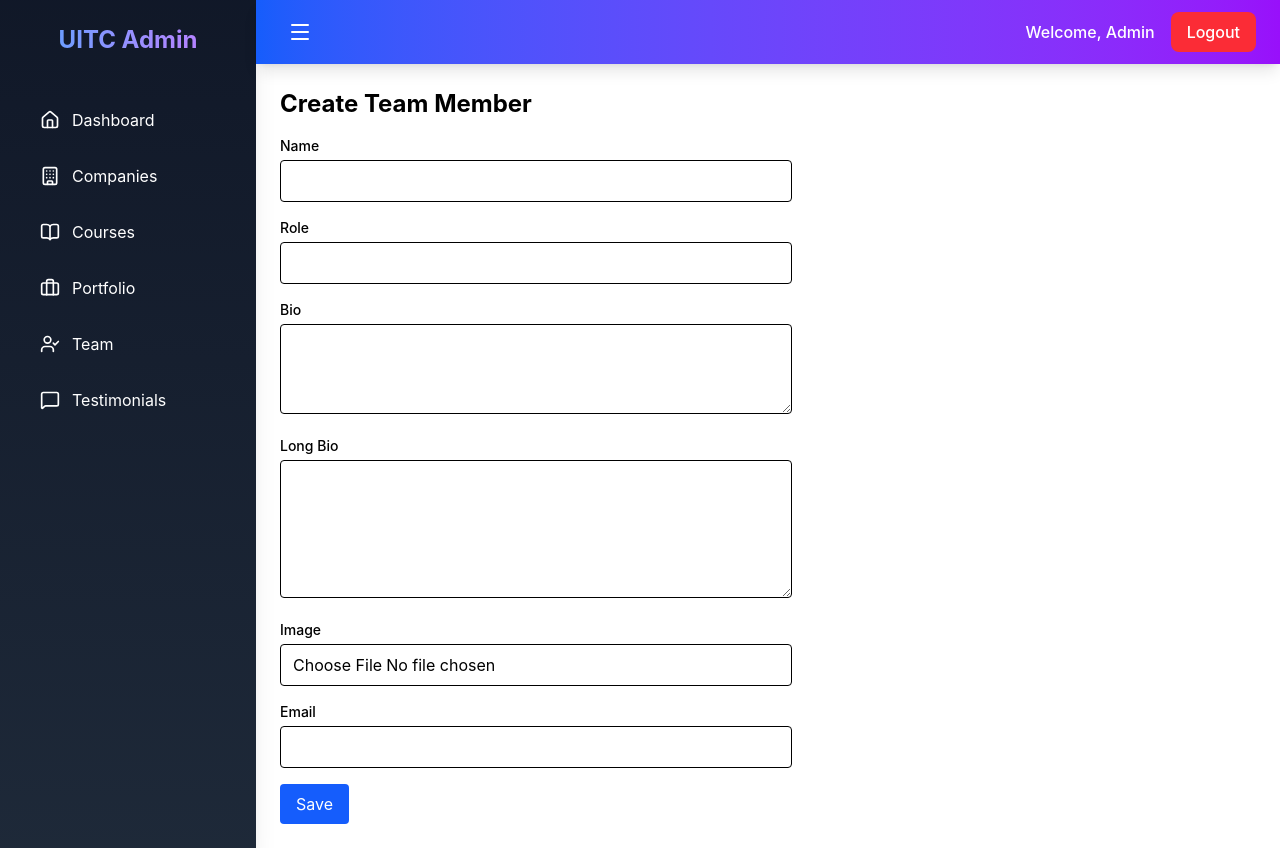
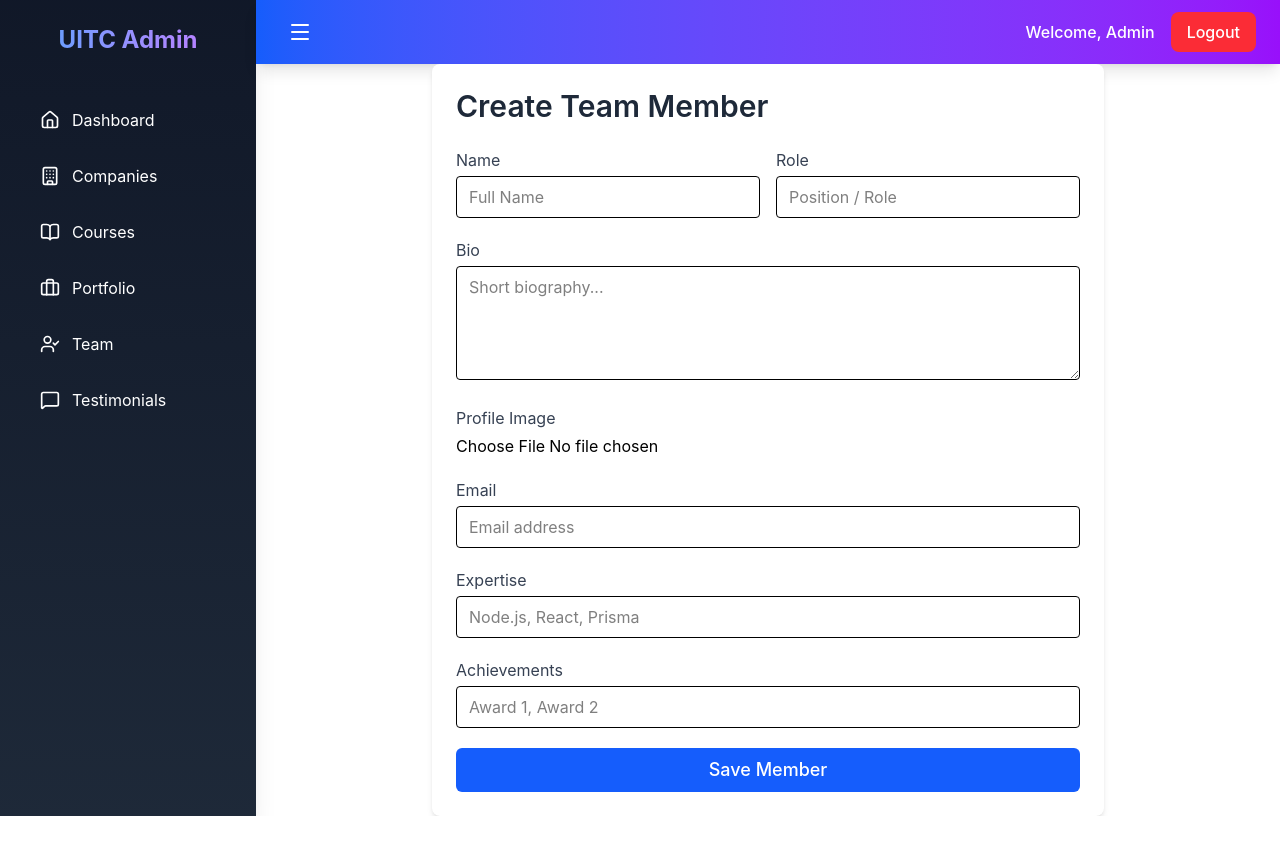
Before and after one commit to AbdulazizErgashev/uitc-admin, a React (Vite) app: page /team/create in a window 1280 px wide. After the commit the page ends 816 px from the top, so only its background shows below. Built offline with nearby package versions, Linux system fonts and the light colour scheme; no server answers; sample sign-in values are in the browser's storage.

Commit message:
problems on uploading image and submitting expertise of members fixed and updated

```diff
--- a/src/hooks/useTeam.js
+++ b/src/hooks/useTeam.js
@@ -1,22 +1,29 @@
-import { useQuery, useMutation, useQueryClient } from '@tanstack/react-query';
-import { getTeam, getTeamMember, createTeamMember, updateTeamMember, deleteTeamMember } from '../api/team';
-import toast from 'react-hot-toast';
+import { useQuery, useMutation, useQueryClient } from "@tanstack/react-query";
+import {
+  getTeam,
+  getTeamMember,
+  createTeamMember,
+  updateTeamMember,
+  deleteTeamMember,
+} from "../api/team";
+import toast from "react-hot-toast";
 
 // Get team list
 export const useTeam = () => {
   return useQuery({
-    queryKey: ['team'],
+    queryKey: ["team"],
     queryFn: getTeam,
-    select: (data) => Array.isArray(data) ? data : data?.data || [],
+    select: (data) => (Array.isArray(data) ? data : data?.data || []),
   });
 };
 
 // Get single team member
 export const useTeamMember = (id) => {
   return useQuery({
-    queryKey: ['teamMember', id],
+    queryKey: ["teamMember", id],
     queryFn: () => getTeamMember(id),
     enabled: !!id,
+    select: (data) => data, // MUHIM
   });
 };
 
@@ -26,11 +33,13 @@ export const useCreateTeamMember = () => {
   return useMutation({
     mutationFn: createTeamMember,
     onSuccess: () => {
-      queryClient.invalidateQueries({ queryKey: ['team'] });
-      toast.success('Team member created successfully');
+      queryClient.invalidateQueries({ queryKey: ["team"] });
+      toast.success("Team member created successfully");
     },
     onError: (error) => {
-      toast.error(error.response?.data?.message || 'Failed to create team member');
+      toast.error(
+        error.response?.data?.message || "Failed to create team member",
+      );
     },
   });
 };
@@ -41,12 +50,14 @@ export const useUpdateTeamMember = () => {
   return useMutation({
     mutationFn: ({ id, data }) => updateTeamMember(id, data),
     onSuccess: () => {
-      queryClient.invalidateQueries({ queryKey: ['team'] });
-      queryClient.invalidateQueries({ queryKey: ['teamMember'] });
-      toast.success('Team member updated successfully');
+      queryClient.invalidateQueries({ queryKey: ["team"] });
+      queryClient.invalidateQueries({ queryKey: ["teamMember"] });
+      toast.success("Team member updated successfully");
     },
     onError: (error) => {
-      toast.error(error.response?.data?.message || 'Failed to update team member');
+      toast.error(
+        error.response?.data?.message || "Failed to update team member",
+      );
     },
   });
 };
@@ -57,11 +68,13 @@ export const useDeleteTeamMember = () => {
   return useMutation({
     mutationFn: deleteTeamMember,
     onSuccess: () => {
-      queryClient.invalidateQueries({ queryKey: ['team'] });
-      toast.success('Team member deleted successfully');
+      queryClient.invalidateQueries({ queryKey: ["team"] });
+      toast.success("Team member deleted successfully");
     },
     onError: (error) => {
-      toast.error(error.response?.data?.message || 'Failed to delete team member');
+      toast.error(
+        error.response?.data?.message || "Failed to delete team member",
+      );
     },
   });
 };
--- a/src/pages/Team/TeamForm.jsx
+++ b/src/pages/Team/TeamForm.jsx
@@ -1,27 +1,45 @@
-import React, { useEffect, useState } from 'react';
-import { useForm } from 'react-hook-form';
-import { zodResolver } from '@hookform/resolvers/zod';
-import { useParams, useNavigate } from 'react-router-dom';
-import { TeamMemberSchema } from '../../utils/validationSchemas';
-import { useTeamMember, useCreateTeamMember, useUpdateTeamMember } from '../../hooks/useTeam';
+import React, { useEffect, useState } from "react";
+import { useForm } from "react-hook-form";
+import { zodResolver } from "@hookform/resolvers/zod";
+import { useParams, useNavigate } from "react-router-dom";
+import { TeamMemberSchema } from "../../utils/validationSchemas";
+import {
+  useTeamMember,
+  useCreateTeamMember,
+  useUpdateTeamMember,
+} from "../../hooks/useTeam";
 
 export default function TeamForm() {
   const { id } = useParams();
   const navigate = useNavigate();
   const isEdit = !!id;
+
   const [imageFile, setImageFile] = useState(null);
+  const [preview, setPreview] = useState(null);
 
-  const { data: member } = useTeamMember(id);
+  const { data: memberData } = useTeamMember(id);
+  const member = memberData?.data;
+
   const createMutation = useCreateTeamMember();
   const updateMutation = useUpdateTeamMember();
 
-  const { register, handleSubmit, formState: { errors }, reset, setValue } = useForm({
+  const {
+    register,
+    handleSubmit,
+    formState: { errors },
+    reset,
+  } = useForm({
     resolver: zodResolver(TeamMemberSchema),
   });
 
   useEffect(() => {
     if (isEdit && member) {
-      reset(member);
+      reset({
+        ...member,
+        expertise: member.expertise?.join(", ") || "",
+        achievements: member.achievements?.join(", ") || "",
+      });
+      setPreview(member.image);
     }
   }, [member, isEdit, reset]);
 
@@ -29,77 +47,149 @@ export default function TeamForm() {
     const file = e.target.files[0];
     if (file) {
       setImageFile(file);
+      setPreview(URL.createObjectURL(file));
     }
   };
 
   const onSubmit = (data) => {
-    if (!imageFile) {
-      alert('Image faylini tanlang!');
-      return;
+    const formData = new FormData();
+
+    if (data.expertise) {
+      data.expertise = data.expertise
+        .split(",")
+        .map((v) => v.trim())
+        .filter(Boolean);
     }
-    const formData = new FormData();
-    Object.keys(data).forEach(key => {
-      if (data[key]) formData.append(key, data[key]);
+    if (data.achievements) {
+      data.achievements = data.achievements
+        .split(",")
+        .map((v) => v.trim())
+        .filter(Boolean);
+    }
+
+    Object.keys(data).forEach((key) => {
+      if (data[key] !== undefined && data[key] !== "") {
+        if (Array.isArray(data[key])) {
+          data[key].forEach((item) => formData.append(`${key}[]`, item));
+        } else {
+          formData.append(key, data[key]);
+        }
+      }
     });
-    formData.append('image', imageFile);
+
+    if (imageFile) formData.append("image", imageFile);
 
     if (isEdit) {
-      updateMutation.mutate({ id, data: formData }, {
-        onSuccess: () => navigate('/team'),
-      });
+      updateMutation.mutate(
+        { id, data: formData },
+        { onSuccess: () => navigate("/team") },
+      );
     } else {
-      createMutation.mutate(formData, {
-        onSuccess: () => navigate('/team'),
-      });
+      createMutation.mutate(formData, { onSuccess: () => navigate("/team") });
     }
   };
 
   return (
-    <div className="p-6">
-      <h1 className="text-2xl font-bold mb-4">{isEdit ? 'Edit Team Member' : 'Create Team Member'}</h1>
-      <form onSubmit={handleSubmit(onSubmit)} className="max-w-lg">
-        <div className="mb-4">
-          <label className="block text-sm font-medium mb-1">Name</label>
-          <input {...register('name')} className="w-full px-3 py-2 border rounded" />
-          {errors.name && <p className="text-red-500 text-sm">{errors.name.message}</p>}
+    <div className="p-6 max-w-2xl mx-auto bg-white shadow-md rounded-lg">
+      <h1 className="text-3xl font-semibold mb-6 text-gray-800">
+        {isEdit ? "Edit Team Member" : "Create Team Member"}
+      </h1>
+
+      <form onSubmit={handleSubmit(onSubmit)} className="space-y-5">
+        {/* NAME & ROLE */}
+        <div className="grid grid-cols-1 md:grid-cols-2 gap-4">
+          <div>
+            <label className="block text-gray-700 mb-1">Name</label>
+            <input
+              {...register("name")}
+              placeholder="Full Name"
+              className="w-full border rounded px-3 py-2 focus:ring-2 focus:ring-blue-400 focus:outline-none"
+            />
+            {errors.name && (
+              <p className="text-red-500 text-sm mt-1">{errors.name.message}</p>
+            )}
+          </div>
+          <div>
+            <label className="block text-gray-700 mb-1">Role</label>
+            <input
+              {...register("role")}
+              placeholder="Position / Role"
+              className="w-full border rounded px-3 py-2 focus:ring-2 focus:ring-blue-400 focus:outline-none"
+            />
+            {errors.role && (
+              <p className="text-red-500 text-sm mt-1">{errors.role.message}</p>
+            )}
+          </div>
         </div>
-        <div className="mb-4">
-          <label className="block text-sm font-medium mb-1">Role</label>
-          <input {...register('role')} className="w-full px-3 py-2 border rounded" />
-          {errors.role && <p className="text-red-500 text-sm">{errors.role.message}</p>}
+
+        {/* BIO */}
+        <div>
+          <label className="block text-gray-700 mb-1">Bio</label>
+          <textarea
+            {...register("bio")}
+            placeholder="Short biography..."
+            rows={4}
+            className="w-full border rounded px-3 py-2 focus:ring-2 focus:ring-blue-400 focus:outline-none"
+          />
         </div>
-        <div className="mb-4">
-          <label className="block text-sm font-medium mb-1">Bio</label>
-          <textarea {...register('bio')} className="w-full px-3 py-2 border rounded" rows="3" />
-          {errors.bio && <p className="text-red-500 text-sm">{errors.bio.message}</p>}
-        </div>
-        <div className="mb-4">
-          <label className="block text-sm font-medium mb-1">Long Bio</label>
-          <textarea {...register('long_bio')} className="w-full px-3 py-2 border rounded" rows="5" />
-          {errors.long_bio && <p className="text-red-500 text-sm">{errors.long_bio.message}</p>}
-        </div>
-        <div className="mb-4">
-          <label className="block text-sm font-medium mb-1">Image</label>
+
+        {/* IMAGE UPLOAD */}
+        <div>
+          <label className="block text-gray-700 mb-1">Profile Image</label>
           <input
             type="file"
-            accept="image/*"
             onChange={handleFileChange}
-            className="w-full px-3 py-2 border rounded"
+            className="block w-full"
           />
-          {imageFile && <p className="text-sm text-gray-600">Selected: {imageFile.name}</p>}
+          {preview && (
+            <img
+              src={preview}
+              alt="preview"
+              className="w-32 h-32 object-cover rounded-full mt-3 border"
+            />
+          )}
         </div>
-        <div className="mb-4">
-          <label className="block text-sm font-medium mb-1">Email</label>
-          <input type="email" {...register('email')} className="w-full px-3 py-2 border rounded" />
-          {errors.email && <p className="text-red-500 text-sm">{errors.email.message}</p>}
+
+        {/* EMAIL */}
+        <div>
+          <label className="block text-gray-700 mb-1">Email</label>
+          <input
+            type="email"
+            {...register("email")}
+            placeholder="Email address"
+            className="w-full border rounded px-3 py-2 focus:ring-2 focus:ring-blue-400 focus:outline-none"
+          />
         </div>
-        {/* Add more fields as needed */}
+
+        {/* EXPERTISE */}
+        <div>
+          <label className="block text-gray-700 mb-1">Expertise</label>
+          <input
+            {...register("expertise")}
+            placeholder="Node.js, React, Prisma"
+            className="w-full border rounded px-3 py-2 focus:ring-2 focus:ring-blue-400 focus:outline-none"
+          />
+        </div>
+
+        {/* ACHIEVEMENTS */}
+        <div>
+          <label className="block text-gray-700 mb-1">Achievements</label>
+          <input
+            {...register("achievements")}
+            placeholder="Award 1, Award 2"
+            className="w-full border rounded px-3 py-2 focus:ring-2 focus:ring-blue-400 focus:outline-none"
+          />
+        </div>
+
+        {/* SUBMIT BUTTON */}
         <button
           type="submit"
-          className="bg-blue-600 text-white px-4 py-2 rounded hover:bg-blue-700"
           disabled={createMutation.isLoading || updateMutation.isLoading}
+          className="w-full bg-blue-600 hover:bg-blue-700 text-white py-2 rounded-md text-lg font-medium transition"
         >
-          {createMutation.isLoading || updateMutation.isLoading ? 'Saving...' : 'Save'}
+          {createMutation.isLoading || updateMutation.isLoading
+            ? "Saving..."
+            : "Save Member"}
         </button>
       </form>
     </div>
--- a/src/pages/Team/TeamList.jsx
+++ b/src/pages/Team/TeamList.jsx
@@ -1,28 +1,51 @@
-import React, { useState } from 'react';
-import { useTeam, useDeleteTeamMember } from '../../hooks/useTeam';
-import Table from '../../components/Table';
-import { Link } from 'react-router-dom';
-import Modal from '../../components/Modal';
+import React, { useState } from "react";
+import { useTeam, useDeleteTeamMember } from "../../hooks/useTeam";
+import Table from "../../components/Table";
+import { Link } from "react-router-dom";
+import Modal from "../../components/Modal";
 
 export default function TeamList() {
-  const [deleteModal, setDeleteModal] = useState({ isOpen: false, member: null });
+  const [deleteModal, setDeleteModal] = useState({
+    isOpen: false,
+    member: null,
+  });
 
   const { data: team, isLoading, error, isError } = useTeam();
   const deleteTeamMutation = useDeleteTeamMember();
 
   const columns = [
-    { header: 'Name', key: 'name' },
-    { header: 'Role', key: 'role' },
-    { header: 'Email', key: 'email' },
-    { header: 'Bio', render: (row) => row.bio?.substring(0, 50) + '...' },
+    { header: "Name", key: "name" },
+    { header: "Role", key: "role" },
+    { header: "Email", key: "email" },
+    {
+      header: "Image",
+      render: (row) =>
+        row.image ? (
+          <img
+            src={row.image}
+            className="w-10 h-10 rounded-full object-cover"
+          />
+        ) : (
+          "No image"
+        ),
+    },
+    {
+      header: "Bio",
+      render: (row) => (row.bio ? row.bio.slice(0, 40) + "..." : "-"),
+    },
   ];
 
   const actions = (member) => (
     <div className="flex space-x-2">
-      <Link to={`/team/edit/${member.id}`} className="text-blue-600 hover:text-blue-900">Edit</Link>
+      <Link
+        to={`/team/edit/${member.id}`}
+        className="text-blue-600 hover:text-blue-900 font-medium"
+      >
+        Edit
+      </Link>
       <button
         onClick={() => setDeleteModal({ isOpen: true, member })}
-        className="text-red-600 hover:text-red-900"
+        className="text-red-600 hover:text-red-900 font-medium"
       >
         Delete
       </button>
@@ -36,34 +59,47 @@ export default function TeamList() {
     }
   };
 
-  if (isLoading) return <div>Loading...</div>;
-  if (isError) return <div className="p-6 text-red-500">Error: {error?.message || 'Failed to load team'}</div>;
+  if (isLoading)
+    return <div className="p-6 text-gray-500">Loading team members...</div>;
+  if (isError)
+    return (
+      <div className="p-6 text-red-500">
+        Error: {error?.message || "Failed to load team"}
+      </div>
+    );
 
   return (
     <div className="p-6">
-      <div className="flex justify-between items-center mb-4">
-        <h1 className="text-2xl font-bold">Team</h1>
-        <Link to="/team/create" className="bg-blue-600 text-white px-4 py-2 rounded hover:bg-blue-700">
-          Create Team Member
+      <div className="flex flex-col md:flex-row justify-between items-center mb-6 gap-4">
+        <h1 className="text-3xl font-semibold text-gray-800">Team Members</h1>
+        <Link
+          to="/team/create"
+          className="bg-blue-600 hover:bg-blue-700 text-white px-4 py-2 rounded transition"
+        >
+          + Add Member
         </Link>
       </div>
-      <Table columns={columns} data={team} actions={actions} />
+
+      <div className="overflow-x-auto">
+        <Table columns={columns} data={team} actions={actions} />
+      </div>
+
       <Modal
         isOpen={deleteModal.isOpen}
         onClose={() => setDeleteModal({ isOpen: false, member: null })}
         title="Delete Team Member"
       >
         <p>Are you sure you want to delete {deleteModal.member?.name}?</p>
-        <div className="flex justify-end mt-4">
+        <div className="flex justify-end mt-4 space-x-2">
           <button
             onClick={() => setDeleteModal({ isOpen: false, member: null })}
-            className="mr-2 px-4 py-2 bg-gray-300 rounded"
+            className="px-4 py-2 bg-gray-300 rounded hover:bg-gray-400 transition"
           >
             Cancel
           </button>
           <button
             onClick={handleDelete}
-            className="px-4 py-2 bg-red-600 text-white rounded"
+            className="px-4 py-2 bg-red-600 text-white rounded hover:bg-red-700 transition"
           >
             Delete
           </button>
--- a/src/utils/validationSchemas.js
+++ b/src/utils/validationSchemas.js
@@ -81,11 +81,13 @@ export const TeamMemberSchema = z.object({
   role: z.string().min(1, "Role is required"),
   bio: z.string().optional(),
   long_bio: z.string().optional(),
+  image: z.string().optional(),
   linkedin: z.string().url("Invalid URL").optional(),
   twitter: z.string().url("Invalid URL").optional(),
   github: z.string().url("Invalid URL").optional(),
   email: z.string().email("Invalid email").optional(),
-  expertise: z.array(z.string()).optional(),
+  expertise: z.string().optional(),
+  // expertise: z.array(z.string()).optional(),
   achievements: z.array(z.string()).optional(),
   etag: z.string().optional(),
 });
```
Also changed, not shown: src/api/team.js (+13 -7 lines).
